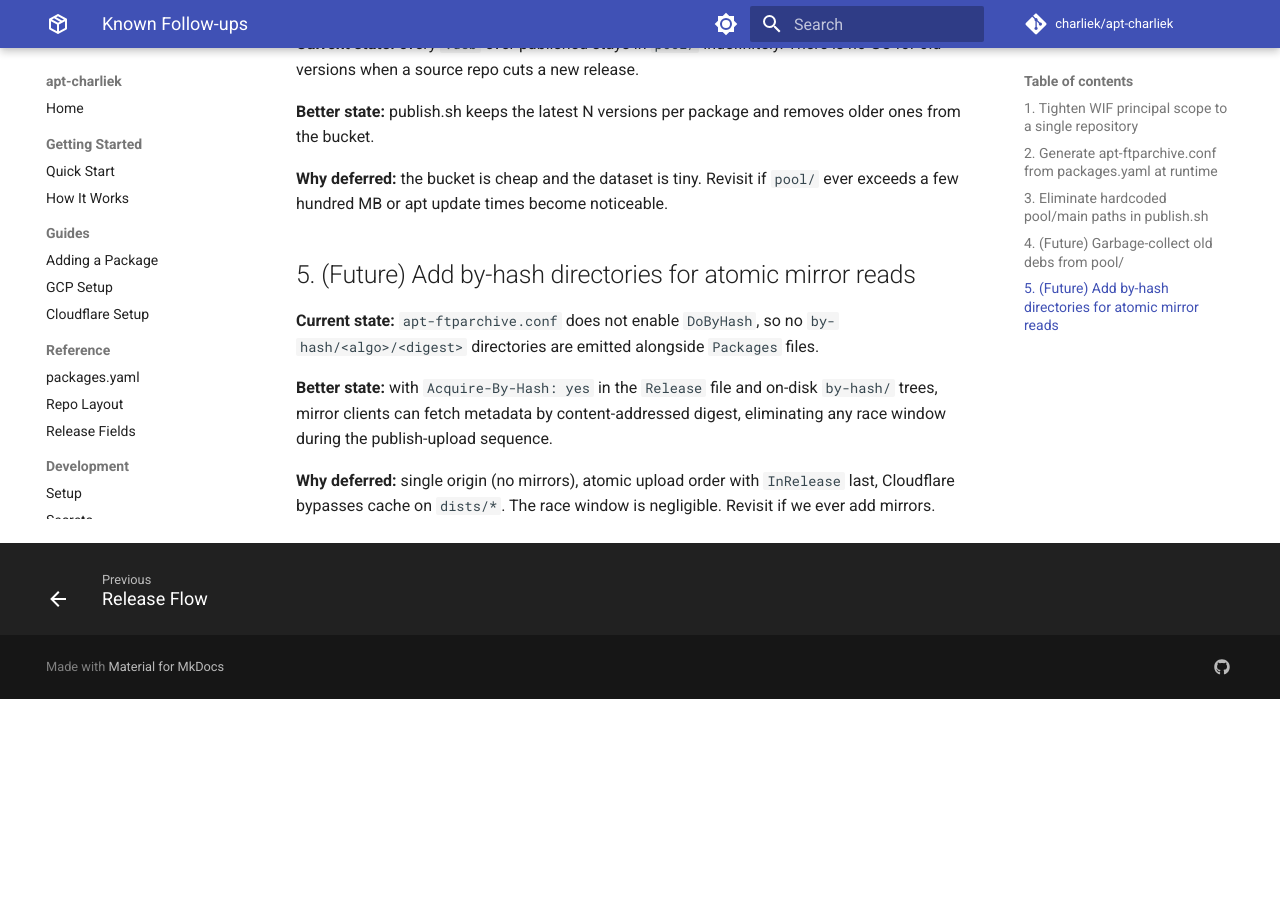
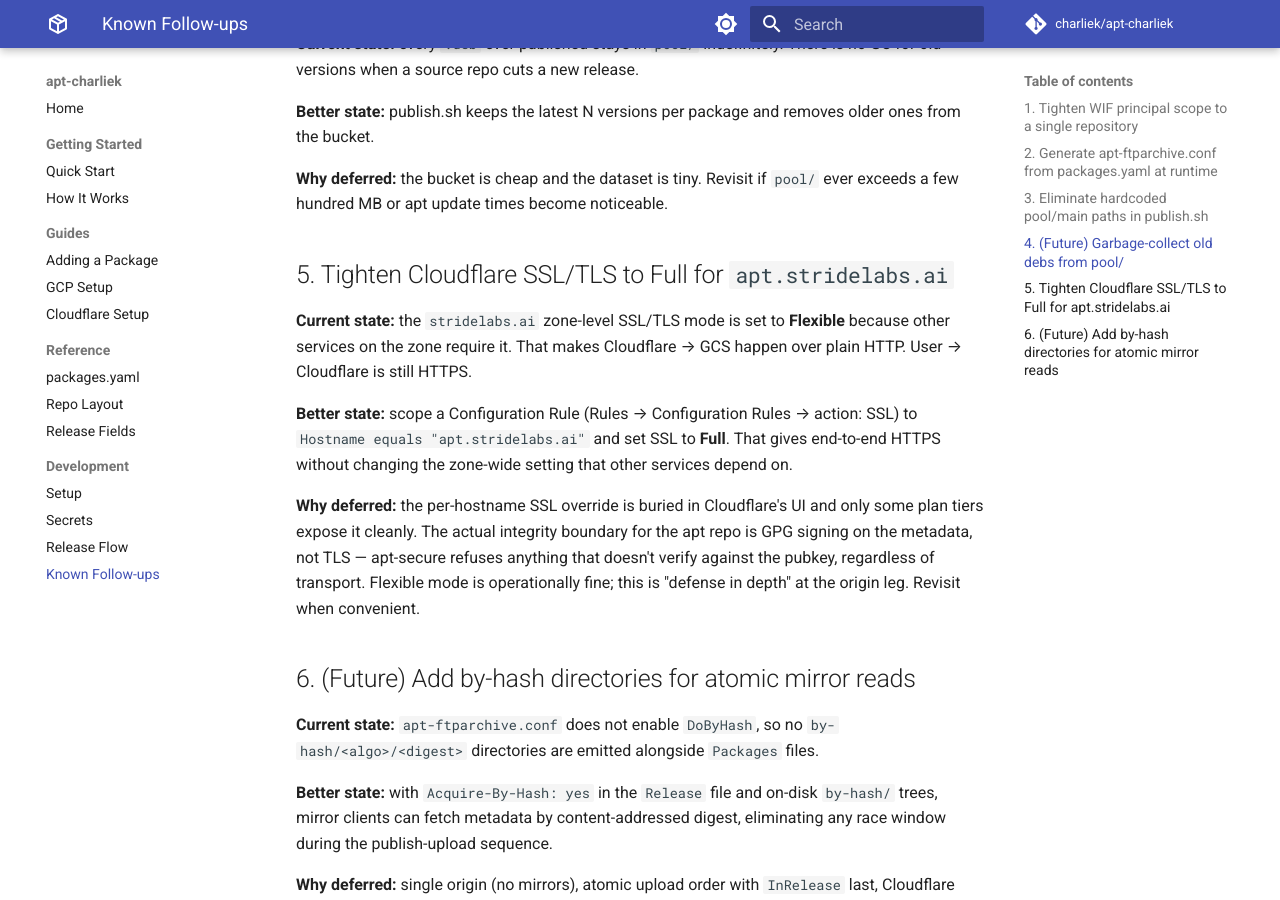
Before and after one commit to charliek/apt-charliek, an MkDocs documentation site: the page built from docs/development/follow-ups.md, in a window 1280 px wide and 900 px high, scrolled down 1763 px. Built offline with MkDocs 1.6.1 and Material for MkDocs 9.7.7, drawn with Linux system fonts in a browser that asks for light colours; comment, search, counter and statistics services are not loaded; before the commit the page ends 2462 px from its top, so only the background shows below that.

Commit message:
Track .env via envsecrets; document SSL Flexible deferral (#3)
Two small changes prepping for APT_DISPATCH_TOKEN distribution:

  .gitignore           Add .env to the # envsecrets block. The token
                       used by source repos to fire repository_dispatch
                       at this repo will live in apt-charliek/.env so
                       it gets envsecrets-synced across machines.

  docs/.../follow-ups  Document the deferred Cloudflare SSL/TLS
                       Configuration Rule (zone is Flexible because
                       another service on the zone requires it; scoping
                       a Full override to apt.stridelabs.ai is the
                       follow-up).

```diff
--- a/docs/development/follow-ups.md
+++ b/docs/development/follow-ups.md
@@ -46,7 +46,15 @@ This is its own PR with a careful test plan, not a v1 line item.
 
 **Why deferred:** the bucket is cheap and the dataset is tiny. Revisit if `pool/` ever exceeds a few hundred MB or apt update times become noticeable.
 
-## 5. (Future) Add by-hash directories for atomic mirror reads
+## 5. Tighten Cloudflare SSL/TLS to Full for `apt.stridelabs.ai`
+
+**Current state:** the `stridelabs.ai` zone-level SSL/TLS mode is set to **Flexible** because other services on the zone require it. That makes Cloudflare → GCS happen over plain HTTP. User → Cloudflare is still HTTPS.
+
+**Better state:** scope a Configuration Rule (Rules → Configuration Rules → action: SSL) to `Hostname equals "apt.stridelabs.ai"` and set SSL to **Full**. That gives end-to-end HTTPS without changing the zone-wide setting that other services depend on.
+
+**Why deferred:** the per-hostname SSL override is buried in Cloudflare's UI and only some plan tiers expose it cleanly. The actual integrity boundary for the apt repo is GPG signing on the metadata, not TLS — apt-secure refuses anything that doesn't verify against the pubkey, regardless of transport. Flexible mode is operationally fine; this is "defense in depth" at the origin leg. Revisit when convenient.
+
+## 6. (Future) Add by-hash directories for atomic mirror reads
 
 **Current state:** `apt-ftparchive.conf` does not enable `DoByHash`, so no `by-hash/<algo>/<digest>` directories are emitted alongside `Packages` files.
 
```
Also changed, not shown: 1 other file.
